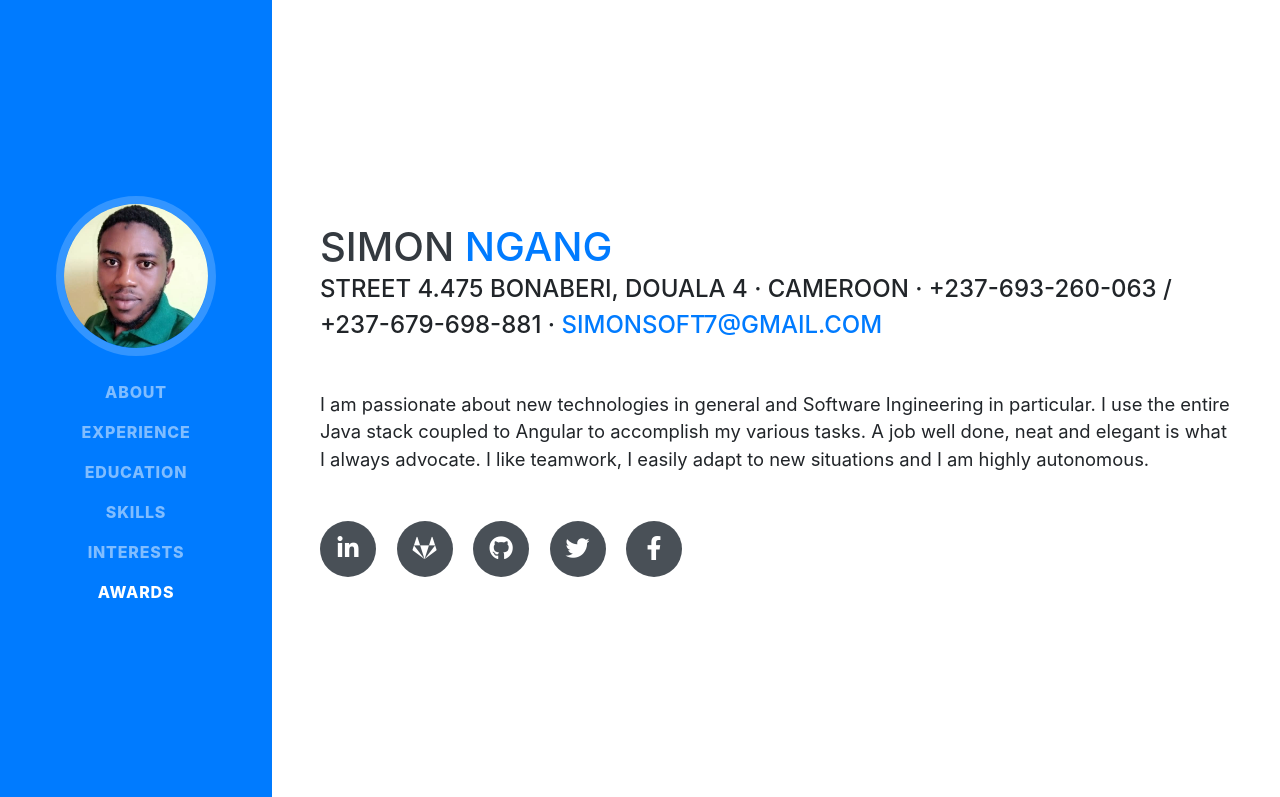
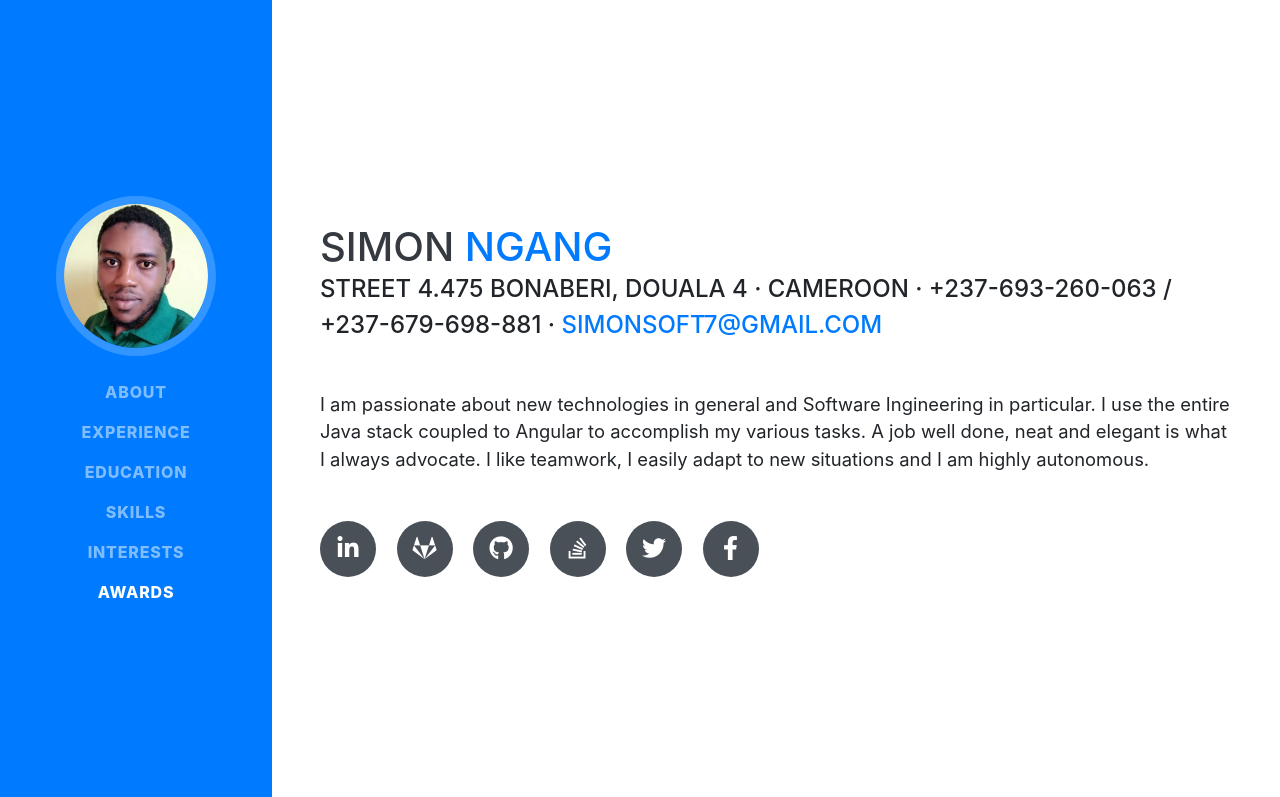
Before and after one commit to Simoganger/Simoganger.github.io, a website with bundled scripts: page index.html in a window 1280 px wide. Shown: the top 797 px of the page. Built offline with nearby package versions, Linux system fonts and the light colour scheme; a web font is replaced by a local one.

Commit message:
Add link to stack-oveflow and more description on interests

```diff
--- a/index.html
+++ b/index.html
@@ -84,6 +84,9 @@
           </a>
           <a href="https://github.com/Simoganger" target="_blank">
             <i class="fab fa-github"></i>
+          </a>
+          <a href="https://stackoverflow.com/users/11358535/simon-ngang" target="_blank">
+            <i class="fab fa-stack-overflow"></i>
           </a>
           <a href="https://twitter.com/simoganger" target="_blank">
             <i class="fab fa-twitter"></i>
```
